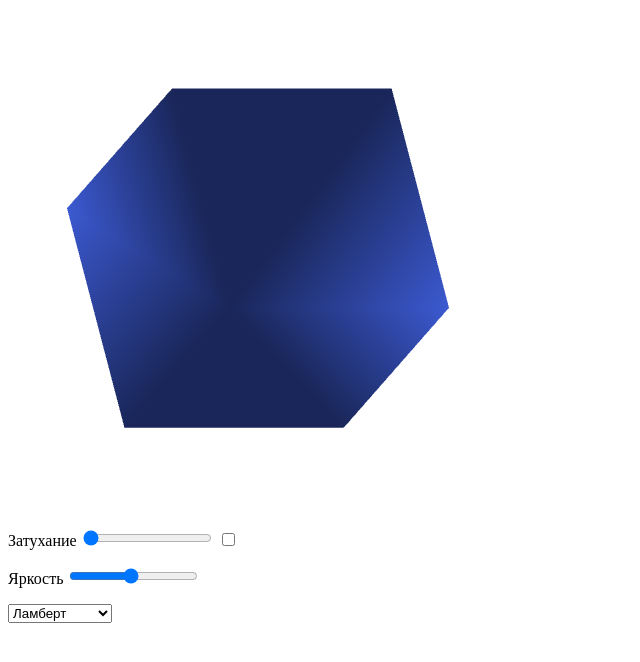
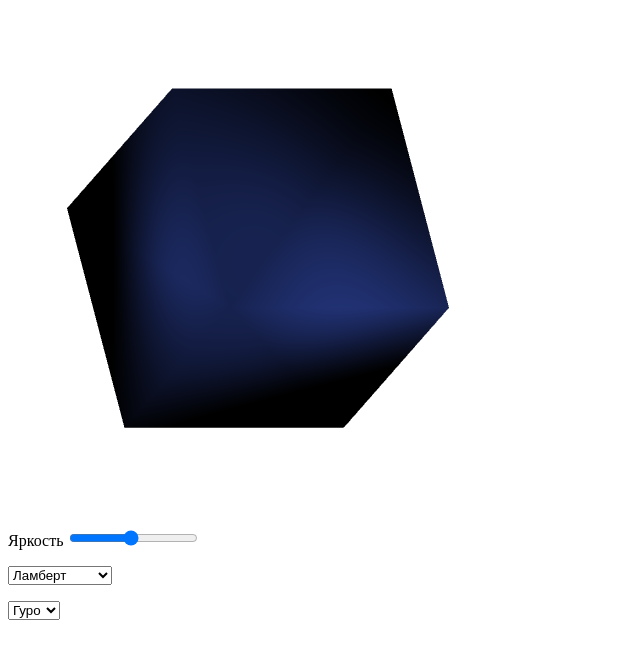
Before and after one commit to NightmarePikaFun/ComputerVision, a plain HTML site: page cube.html in a window 1280 px wide. Shown: the whole page, without its empty margins (0-640 px from the left). Drawn offline with Linux system fonts and the light colour scheme.

Commit message:
Add files via upload

```diff
--- a/cube.html
+++ b/cube.html
@@ -8,10 +8,10 @@
     <canvas id="gl_canvas" width="500" height="500">
     <script src="cube.js"></script>
     </canvas>
-    <p>Затухание
+   <!-- <p>Затухание
     <input id="Zatuh" type="range" min = 0.9 max = 0.99 step = 0.001 oninput="rangeZath()" value="0.5">
     <input type="checkbox" id="quadOrNot" onclick="selectStep()">
-    </p>
+    </p>-->
     <p>Яркость
         <input id="Brightness" type="range" min = 0.1 max = 2.0 step = 0.1 oninput="rangeBrightness()" value="1.0">
     </p>
@@ -24,5 +24,11 @@
         <option value="guroProgram">Гуро</option>
         </select>
 </p>
+<p>
+    <select onchange="changeType(this.value)">
+        <option value="Guro">Гуро</option>
+        <option value="Phong">Фонг</option>
+    </select>
+</p>
 </body>
 </html>
--- a/cube.js
+++ b/cube.js
@@ -3,10 +3,92 @@ let angleX =-0.5;
 let angleY=-0.5;
 let zV = 0.9;
 let bright = 0.9;
-let typeProg = "guroProgram";
+let typeProg = "lambertProgram";
+let typeShade = "Guro";
 let typeZatuh = false;
 
 const vsSourceGuro = `#version 300 es
+// Координаты вершины. Атрибут, инициализируется через буфер.
+in vec3 vertexPosition;
+in vec3 angle;
+in vec3 lightWordPos;
+in float zatuhValue;
+in float brightVal;
+in float typeShader;
+
+in vec4 uMVMatrix;
+in vec4 uPMatrix;
+in vec4 uNMatrix;
+
+
+// Выходной параметр с координатами вершины, интерполируется и передётся во фрагментный шейдер
+out vec3 vPosition;
+out vec3 uColorG;
+out vec3 toLight;
+out float brightValue;
+out vec3 uColor;
+void main() {
+    // Захардкодим углы поворота
+    float x_angle = angle.y;
+    float y_angle = angle.x;//0.5;
+    mat3 transform = mat3(
+        1, 0, 0,
+        0, cos(x_angle),  sin(x_angle),
+        0, -sin(x_angle), cos(x_angle)
+    ) * mat3(
+        cos(y_angle), 0, sin(y_angle),
+        0, 1, 0,
+        -sin(y_angle), 0, cos(y_angle)
+    );
+
+    // Поворачиаем вершину и присваиваем волшебной переменной gl_Position
+    gl_Position = vec4(vertexPosition * transform, 1.0);
+
+    float ambientStrength = 0.5;
+    vec3 ambient = ambientStrength*vec3(0.2,0.3,0.7);
+
+    // Передаём непреобразованную координату во фрагментный шейдер
+    vPosition = vertexPosition*transform;
+    vec3 norm = normalize(vPosition.zyx);
+    vec3 lightDir = normalize(toLight-vPosition);
+
+    float diff = max(dot(lightDir,norm),0.0);
+    vec3 diffuse = diff*vec3(0.2,0.3,0.7);
+
+    float specStrength = 0.8;
+    vec3 viewDir = normalize(toLight);
+    vec3 reflectDir = reflect(-toLight,norm);
+
+    float spec = pow(max(dot(viewDir,reflectDir),0.0),32.0);
+    vec3 specular = specStrength*spec*vec3(0.2,0.3,0.7);
+
+    toLight = vPosition-lightWordPos*1.0;//vPosition.zyx-lightDir;
+    uColor = ambient +diffuse+specular;
+    //uColor = vec3(0.2, 0.3, 0.7);
+    brightValue = brightVal;
+}`
+
+const fsSourceGuro =`#version 300 es
+// WebGl требует явно установить точность флоатов, так что ставим 32 бита
+precision mediump float;
+
+// Интерполированные координаты вершины, передаются из вершинного шейдера
+in vec3 vPosition;
+in vec3 uColorG;
+in vec3 uColor;
+in vec3 toLight;
+in float brightValue;
+// Цвет, который будем отрисовывать
+out vec4 color;
+
+void main() {
+    color = vec4(uColor,1.0);
+    }
+`
+
+// Исходный код вершинного шейдера
+const vsSource = `#version 300 es
+
 // Координаты вершины. Атрибут, инициализируется через буфер.
 in vec3 vertexPosition;
 in vec3 angle;
@@ -42,85 +124,9 @@ void main() {
     // Поворачиаем вершину и присваиваем волшебной переменной gl_Position
     gl_Position = vec4(vertexPosition * transform, 1.0);
 
-    float ambientStrength = 0.5;
-    vec3 ambient = ambientStrength*vec3(0.2,0.3,0.7);
-
     // Передаём непреобразованную координату во фрагментный шейдер
     vPosition = vertexPosition*transform;
-    vec3 norm = normalize(vPosition.zyx);
-    vec3 lightDir = normalize(toLight-vPosition);
-
-    float diff = max(dot(lightDir,norm),0.0);
-    vec3 diffuse = diff*vec3(0.2,0.3,0.7);
-
-    float specStrength = 0.8;
-    vec3 viewDir = normalize(toLight);
-    vec3 reflectDir = reflect(-toLight,norm);
-
-    float spec = pow(max(dot(viewDir,reflectDir),0.0),32.0);
-    vec3 specular = specStrength*spec*vec3(0.2,0.3,0.7);
-
-    uColor = ambient +diffuse+specular;
-}`
-
-const fsSourceGuro =`#version 300 es
-// WebGl требует явно установить точность флоатов, так что ставим 32 бита
-precision mediump float;
-
-// Интерполированные координаты вершины, передаются из вершинного шейдера
-in vec3 vPosition;
-in vec3 uColor;
-in vec3 toLight;
-in float brightValue;
-// Цвет, который будем отрисовывать
-out vec4 color;
-
-void main() {
-    color = vec4(uColor,1.0);
-    }
-`
-
-// Исходный код вершинного шейдера
-const vsSource = `#version 300 es
-
-// Координаты вершины. Атрибут, инициализируется через буфер.
-in vec3 vertexPosition;
-in vec3 angle;
-in vec3 lightWordPos;
-in float zatuhValue;
-in float brightVal;
-in float typeShader;
-
-in vec4 uMVMatrix;
-in vec4 uPMatrix;
-in vec4 uNMatrix;
-
-
-// Выходной параметр с координатами вершины, интерполируется и передётся во фрагментный шейдер
-out vec3 vPosition;
-out float uColor;
-out vec3 toLight;
-out float brightValue;
-void main() {
-    // Захардкодим углы поворота
-    float x_angle = angle.y;
-    float y_angle = angle.x;//0.5;
-    mat3 transform = mat3(
-        1, 0, 0,
-        0, cos(x_angle),  sin(x_angle),
-        0, -sin(x_angle), cos(x_angle)
-    ) * mat3(
-        cos(y_angle), 0, sin(y_angle),
-        0, 1, 0,
-        -sin(y_angle), 0, cos(y_angle)
-    );
-
-    // Поворачиаем вершину и присваиваем волшебной переменной gl_Position
-    gl_Position = vec4(vertexPosition * transform, 1.0);
-
-    // Передаём непреобразованную координату во фрагментный шейдер
-    vPosition = vertexPosition*transform;
-    uColor = -5.0;
+    uColor = vec3(0.2, 0.3, 0.7);
     //Light sample
     brightValue = brightVal;
     //if(typeShader == 2.0)
@@ -138,7 +144,7 @@ precision mediump float;
 
 // Интерполированные координаты вершины, передаются из вершинного шейдера
 in vec3 vPosition;
-in float uColor;
+in vec3 uColor;
 in vec3 toLight;
 in float brightValue;
 // Цвет, который будем отрисовывать
@@ -165,7 +171,7 @@ void main(){
     else if(light>0.0){
         light = 0.2;
     }
-    color = vec4(0.2*light, 0.3*light, 0.7*light,1);
+    color = vec4(uColor.xyz*light,1);
     }
 `
 
@@ -176,7 +182,7 @@ precision mediump float;
 
 // Интерполированные координаты вершины, передаются из вершинного шейдера
 in vec3 vPosition;
-in float uColor;
+in vec3 uColor;
 in vec3 toLight;
 in float brightValue;
 // Цвет, который будем отрисовывать
@@ -191,7 +197,7 @@ void main() {
     vec3 surfaceToLight = normalize(toLight);
 
     float light = dot(normal,surfaceToLight);
-    color = vec4(0.2*light, 0.3*light, 0.7*light,1);
+    color = vec4(uColor.xyz*light,1);
     }
 `;
 
@@ -202,7 +208,7 @@ precision mediump float;
 
 // Интерполированные координаты вершины, передаются из вершинного шейдера
 in vec3 vPosition;
-in float uColor;
+in vec3 uColor;
 in vec3 toLight;
 in float brightValue;
 // Цвет, который будем отрисовывать
@@ -226,10 +232,10 @@ void main() {
     vec3 R = normalize(eyeVec);
     vec3 E = reflect(L,N);
 
-    float light = dot(N,L);
+    float light = dot(N,L)*brightValue;
 
     float specular = pow(max(dot(E,R),0.0),shiness);
-    vec3 specularLight = vec3((0.7,0.3,0.7)*specular);
+    vec3 specularLight = vec3((uColor.xyz)*specular);
 
     color = vec4((ambientLightColor+diffLight+specularLight)*((light+lambertComp)*0.9),1.0);
 
@@ -251,23 +257,31 @@ function main() {
     gl.viewport(0, 0, gl.canvas.width, gl.canvas.height);
     // Включаем z-buffer
     gl.enable(gl.DEPTH_TEST);
-
+    let shade = vsSource;
+    if(typeShade=="Guro")
+    {
+        shade = vsSourceGuro;
+    }
+    else if(typeShade=="Phong")
+    {
+        shade=vsSource;
+    }
     let shaderProgram;
     if(typeProg == "lambertProgram")
     {
-        shaderProgram = initShaderProgram(gl, vsSource, fsSource);
+        shaderProgram = initShaderProgram(gl, shade, fsSource);
     }
     else if(typeProg == "phongProgram")
     {
-        shaderProgram = initShaderProgram(gl, vsSource, fsSourcePhong);
+        shaderProgram = initShaderProgram(gl, shade, fsSourcePhong);
     }
     else if(typeProg == "celShading")
     {
-        shaderProgram = initShaderProgram(gl, vsSource, fsSourceCell);
+        shaderProgram = initShaderProgram(gl, shade, fsSourceCell);
     }
     else if(typeProg == "guroProgram")
     {
-        shaderProgram = initShaderProgram(gl, vsSourceGuro,fsSourceGuro);
+        shaderProgram = initShaderProgram(gl, shade,fsSourceGuro);
     }
     // Создаём шейдерную программу
 
@@ -473,6 +487,11 @@ function changeProgram(value){
     main();
 }
 
+function changeType(value){
+    typeShade=value;
+    main();
+}
+
 function alertKey(e)
 {
     if (e.key == "ArrowLeft") {
```
